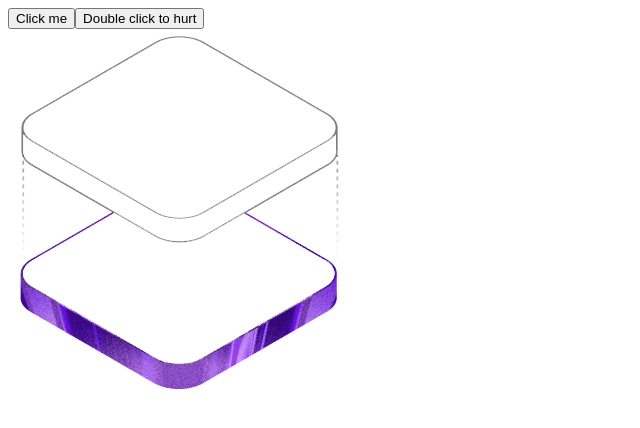
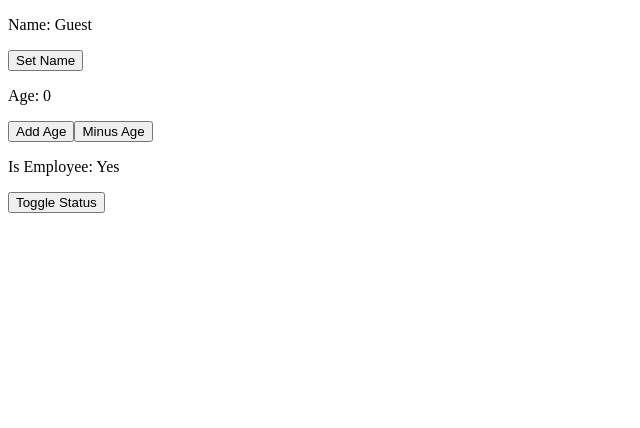
Before and after one commit to jacky881011/React-Learning, a React (Vite) app in the folder my-react-project/: page / in a window 1280 px wide. Shown: the top 428 px of the page, without its empty margins (0-640 px from the left). Built offline with nearby package versions, Linux system fonts and the light colour scheme.

Commit message:
learn how to useState() to setValue into Param

```diff
--- a/my-react-project/src/App.jsx
+++ b/my-react-project/src/App.jsx
@@ -1,12 +1,10 @@
 // import Button from "./Button/Button";
-import EventButton  from "./EventButton"
-import ProfilePicture from "./ProfilePicture"
+import Hooks from "./Hooks"
 function App() {
 
   return(
     <>
-     <EventButton />
-     <ProfilePicture />
+     <Hooks />
     </>
   )
 }
--- a/my-react-project/src/EventButton.jsx
+++ b/my-react-project/src/EventButton.jsx
@@ -1,5 +1,4 @@
 
-import heroPicture from "./assets/hero.png";
 
 function EventButton() {
     // const handleClick = () => console.log("Ouch! You clicked me!");
--- /dev/null
+++ b/my-react-project/src/Hooks.jsx
@@ -0,0 +1,56 @@
+// React hook = Special function that allows functional compoenets to use
+// React features without writing a class components
+// (useState, useEffect, useContext, useReader, useCallback, useMemo, useRef, useImperativeHandle, useLayoutEffect, useDebugValue)
+
+// useState() = A React hook tha allows the creation of a stateful variable
+// And a setter function to update its value in the Virtual DOM.
+// [name, setName]
+
+
+import React, {useState} from "react";
+
+function Hooks() {
+    let [name, setName] = useState("Guest");
+    const [age, setAge] = useState(0);
+    const [isEmployee, setIsEmployee] = useState(true);
+
+
+    const updateName = () => {
+        // name = "Lisa Chen";       // this will not work because it will not update the value in the Virtual DOM, and it will not trigger a re-render of the component, so the UI will not be updated.
+        setName("Lisa Chen");       // use setFunction
+        console.log(`Set Name ${name}`)
+    }
+
+    const increaseAge = () => {
+        setAge(age + 1);
+        console.log(`Increase Age ${age}`)
+    }
+
+    const decreaseAge = () => {
+        if(age == 1) {console.warn("Age cannot be negative"); return;}
+        setAge(age - 1);
+        console.log(`Decrease Age ${age}`)
+    }
+
+    const toggleEmployeeStatus = () => {
+        setIsEmployee(!isEmployee);
+        console.log(`Toggle Employee Status ${isEmployee}`)
+    }
+
+
+
+    return(
+        <div>
+            <p>Name: {name}</p>
+            <button onClick={()=> updateName()}>Set Name</button>
+            <p>Age: {age}</p>
+            <button onClick={()=> increaseAge()}>Add Age</button>
+            <button onClick={()=> decreaseAge()}>Minus Age</button>
+            <p>Is Employee: {isEmployee? "Yes":"No"}</p>
+            <button onClick={()=> toggleEmployeeStatus()}>Toggle Status</button>
+        </div>
+    )
+
+}
+
+export default Hooks;
--- a/my-react-project/src/ProfilePicture.jsx
+++ b/my-react-project/src/ProfilePicture.jsx
@@ -1,8 +1,8 @@
 
 function ProfilePicture() {
     const imageUrl = './src/assets/hero.png';
-    const handleClick = (e)=> {
-        e.target.style.display = "none";
+    const handleClick = (event)=> {
+        event.target.style.display = "none";
         console.log('You click and let the picture disappear!');
     };
 
```
